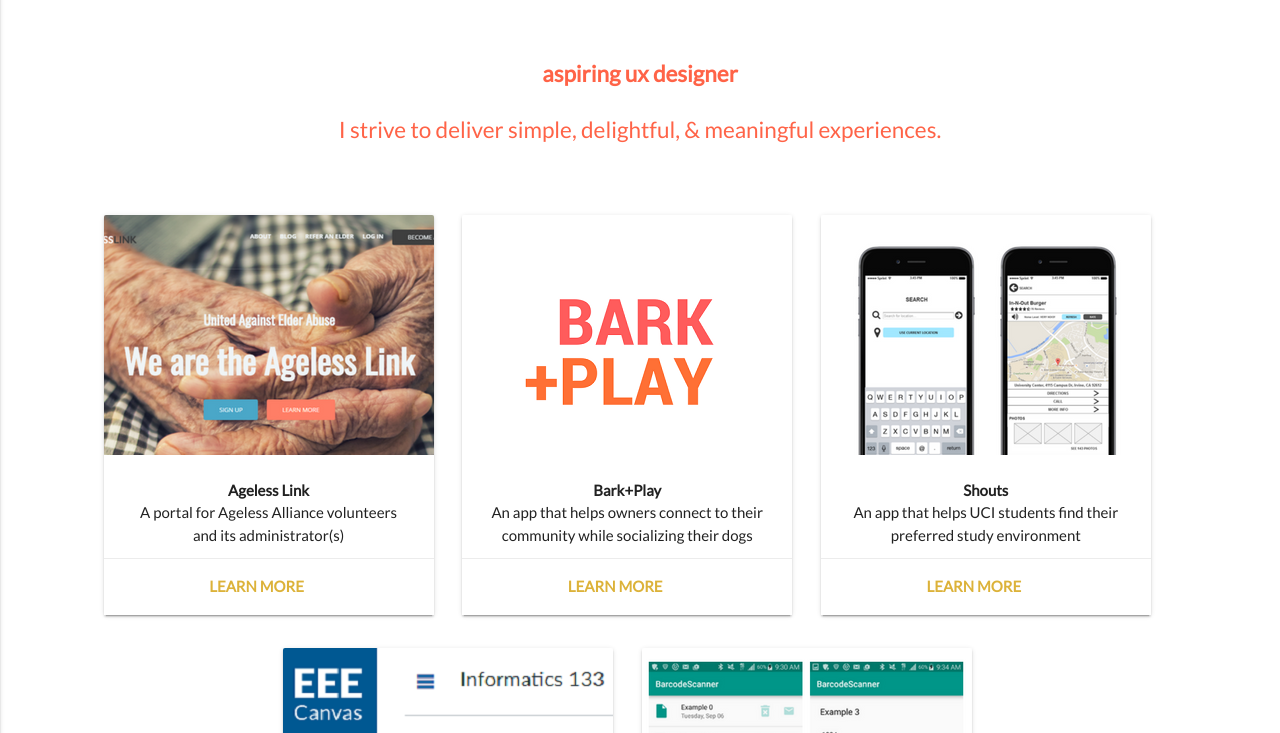
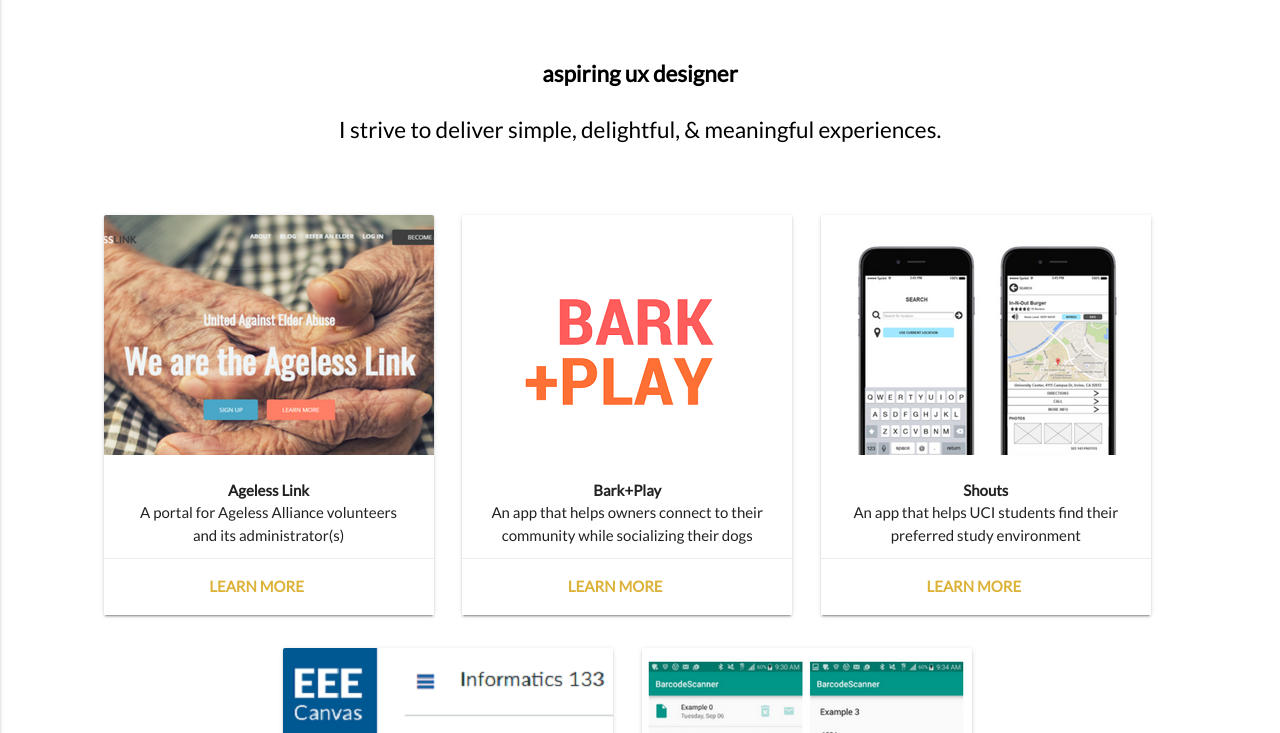
Before and after one commit to alexia-martinez/alexiabareno.github.io, a plain HTML site: page index.html in a window 1280 px wide. Shown: the part 67-800 px from the top of the page. Drawn offline with nearby package versions, Linux system fonts and the light colour scheme.

Commit message:
Changed blurb text color

```diff
--- a/index.html
+++ b/index.html
@@ -43,10 +43,10 @@
     <div class="text">
         <div class="wrapper">
             <!--<h1 id="greeting">Welcome!</h1>-->
-            <p style="text-align: center; color: #FF6347">
+            <p style="text-align: center; color: #000">
                 <b>aspiring ux designer</b>
             </p>
-            <p style="text-align: center; color: #FF6347">
+            <p style="text-align: center; color: #000">
                 I strive to deliver simple, delightful, &amp; meaningful experiences.
             </p>
         </div>
```
